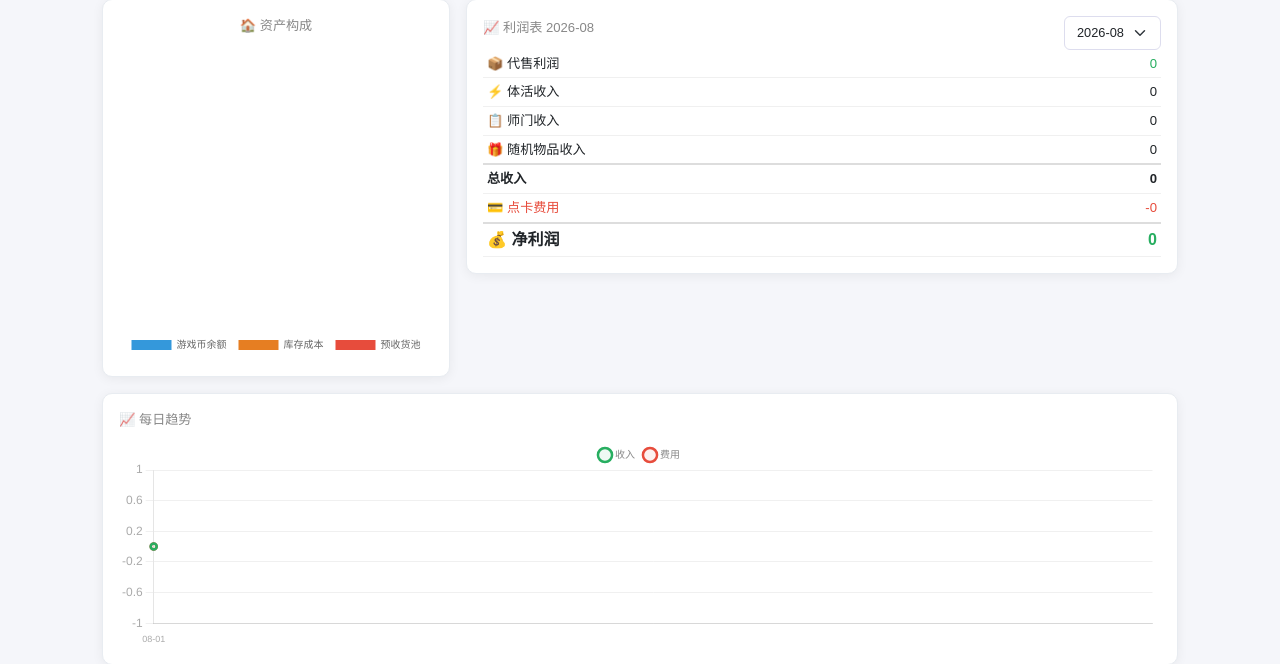
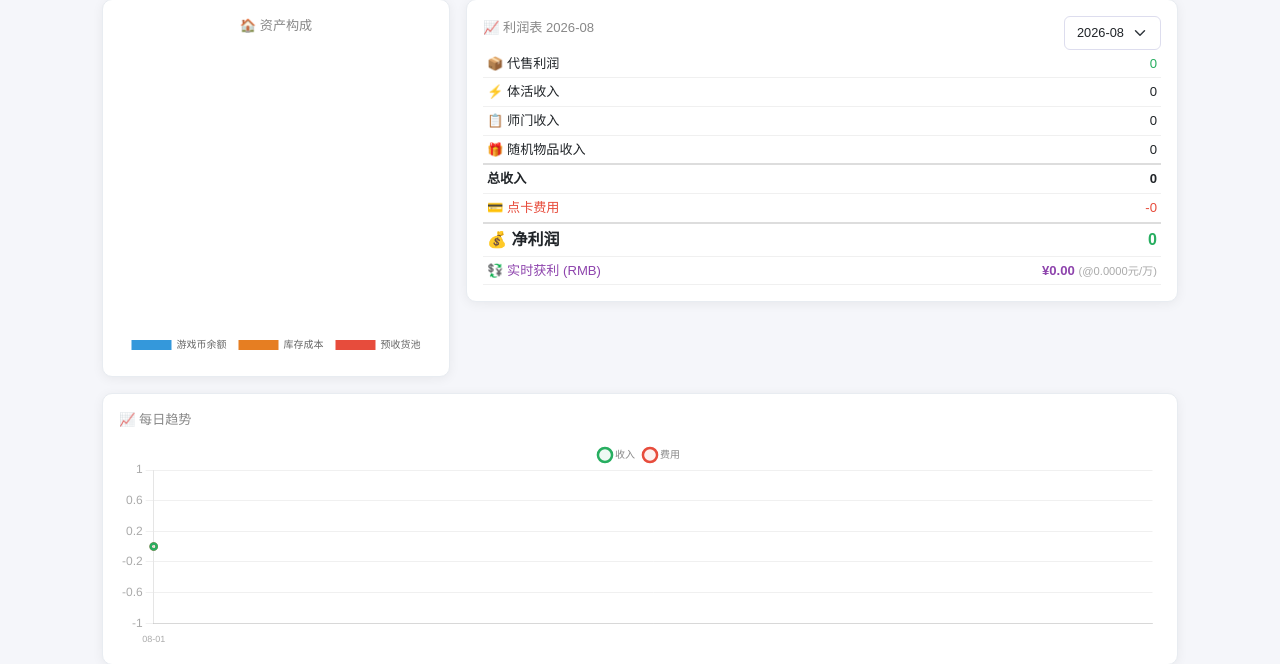
Before and after one commit to readwritelearn/mhxy-accounting, a Flask app: page / in a window 1280 px wide. Shown: the part 443-1107 px from the top of the page. Run offline with Flask 3, Linux system fonts and the light colour scheme.

Commit message:
feat: price per wan and real-time RMB profit display

```diff
--- a/app.py
+++ b/app.py
@@ -533,14 +533,23 @@ class ExcelDB:
         result = []
         for d in sorted(daily.keys()):
             prices = daily[d]
+            avg = round(sum(prices) / len(prices), 0)
             result.append({
                 "date": d,
-                "avg_price": round(sum(prices) / len(prices), 0),
+                "avg_price": avg,
                 "min_price": min(prices),
                 "max_price": max(prices),
+                "price_per_wan": round(avg / 3000, 4),  # 每万两单价(元)
                 "count": len(prices),
             })
         return result
+
+    def get_latest_price_per_wan(self):
+        """获取最近一天的每万两单价，用于实时获利计算"""
+        trend = self.get_currency_trend()
+        if trend:
+            return trend[-1]["price_per_wan"]
+        return 0
 
     # ---------- 汇总 ----------
     def get_summary(self, month=None):
@@ -582,6 +591,10 @@ class ExcelDB:
 
         total_income = sale_profit + vitality_income + school_income + random_income
         net_profit = total_income - point_card_expense
+
+        # 实时获利(RMB) = 净利润 / 每万两单价
+        price_per_wan = db.get_latest_price_per_wan()
+        rmb_profit = round(net_profit / price_per_wan, 2) if price_per_wan > 0 else 0
 
         # 每日趋势
         daily = []
@@ -628,6 +641,8 @@ class ExcelDB:
                 "total_income": total_income,
                 "point_card_expense": point_card_expense,
                 "net_profit": net_profit,
+                "price_per_wan": price_per_wan,
+                "rmb_profit": rmb_profit,
             },
             "daily_trend": daily,
             "available_months": months_set,
--- a/templates/index.html
+++ b/templates/index.html
@@ -358,6 +358,7 @@ $('#plTable').innerHTML=`<table class="table table-sm"><tbody>
 <tr style="border-top:2px solid #ddd"><td><strong>总收入</strong></td><td class="text-end"><strong>${fm(d.profit.total_income)}</strong></td></tr>
 <tr><td style="color:#e74c3c">💳 点卡费用</td><td class="text-end" style="color:#e74c3c">-${fm(d.profit.point_card_expense)}</td></tr>
 <tr style="border-top:2px solid #ddd;font-size:1rem"><td><strong>💰 净利润</strong></td><td class="text-end"><strong style="color:${d.profit.net_profit>=0?'var(--green)':'#e74c3c'}">${fm(d.profit.net_profit)}</strong></td></tr>
+<tr><td style="color:#8e44ad">💱 实时获利 (RMB)</td><td class="text-end" style="color:#8e44ad"><strong>¥${d.profit.rmb_profit.toFixed(2)}</strong> <span style="font-size:.7rem;color:#aaa">(@${d.profit.price_per_wan.toFixed(4)}元/万)</span></td></tr>
 </tbody></table>`;
 
 // Month selector
@@ -611,8 +612,8 @@ fetch('/api/currency-price').then(r=>r.json()).then(function(prices){
 var tbl=document.getElementById('priceTable');if(!tbl)return;
 if(!prices.length){tbl.innerHTML='<div class="empty-state">暂无币价记录</div>';return}
 prices.reverse();
-var h='<table class="table table-sm"><thead><tr><th>日期</th><th>时间</th><th>3000万=?元</th><th>备注</th></tr></thead><tbody>';
-prices.slice(0,30).forEach(function(p){h+='<tr><td>'+p.date+'</td><td>'+p.time+'</td><td>'+p.price+'元</td><td>'+(p.note||'-')+'</td></tr>'});
+var h='<table class="table table-sm"><thead><tr><th>日期</th><th>时间</th><th>3000万=?元</th><th>每万两单价</th><th>备注</th></tr></thead><tbody>';
+prices.slice(0,30).forEach(function(p){var ppw=(p.price/3000).toFixed(4);h+='<tr><td>'+p.date+'</td><td>'+p.time+'</td><td>'+p.price+'元</td><td>'+ppw+'元/万</td><td>'+(p.note||'-')+'</td></tr>'});
 h+='</tbody></table>';tbl.innerHTML=h;
 }).catch(function(){var tbl=document.getElementById('priceTable');if(tbl)tbl.innerHTML='<div class="empty-state">加载失败</div>'});
 
@@ -625,7 +626,9 @@ window.priceChart=new Chart(ctx,{type:'line',data:{labels:trend.map(function(x){
 {label:'均价(元/3000万)',data:trend.map(function(x){return x.avg_price}),borderColor:'#e67e22',backgroundColor:'rgba(230,126,34,0.08)',fill:true,tension:0.4,pointRadius:3,pointHoverRadius:6,borderWidth:2.5},
 {label:'最低',data:trend.map(function(x){return x.min_price}),borderColor:'#3498db',borderDash:[5,3],pointRadius:0,fill:false,borderWidth:1.5,tension:0.4},
 {label:'最高',data:trend.map(function(x){return x.max_price}),borderColor:'#e74c3c',borderDash:[5,3],pointRadius:0,fill:false,borderWidth:1.5,tension:0.4},
-]},options:{responsive:true,plugins:{legend:{labels:{color:'#888',font:{size:10},usePointStyle:true}}},scales:{x:{ticks:{color:'#aaa',font:{size:9}},grid:{display:false}},y:{ticks:{color:'#aaa',callback:function(v){return v+'元'}},grid:{color:'#f0f0f0'}}}}});
+{label:'每万两单价(元)',data:trend.map(function(x){return x.price_per_wan}),borderColor:'#8e44ad',backgroundColor:'rgba(142,68,173,0.05)',fill:true,tension:0.4,pointRadius:2,pointHoverRadius:4,borderWidth:2,yAxisID:'y1'},
+]},options:{responsive:true,plugins:{legend:{labels:{color:'#888',font:{size:10},usePointStyle:true}}},scales:{x:{ticks:{color:'#aaa',font:{size:9}},grid:{display:false}},y:{ticks:{color:'#aaa',callback:function(v){return v+'元'}},grid:{color:'#f0f0f0'}},
+y1:{position:'right',ticks:{color:'#8e44ad',callback:function(v){return v.toFixed(2)+'元/万'}},grid:{display:false}}}}});
 },200);
 }).catch(function(){});
 }
```
